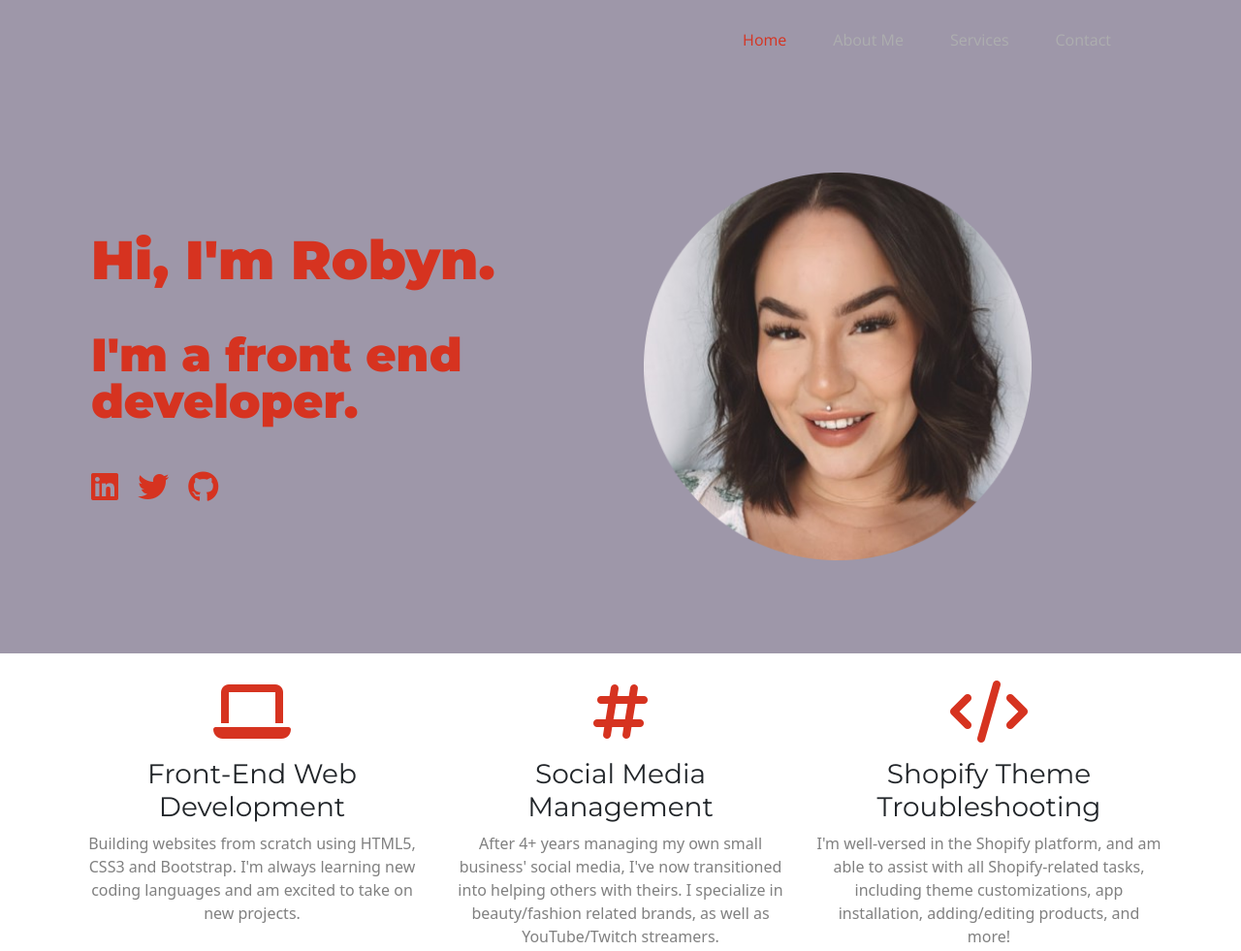
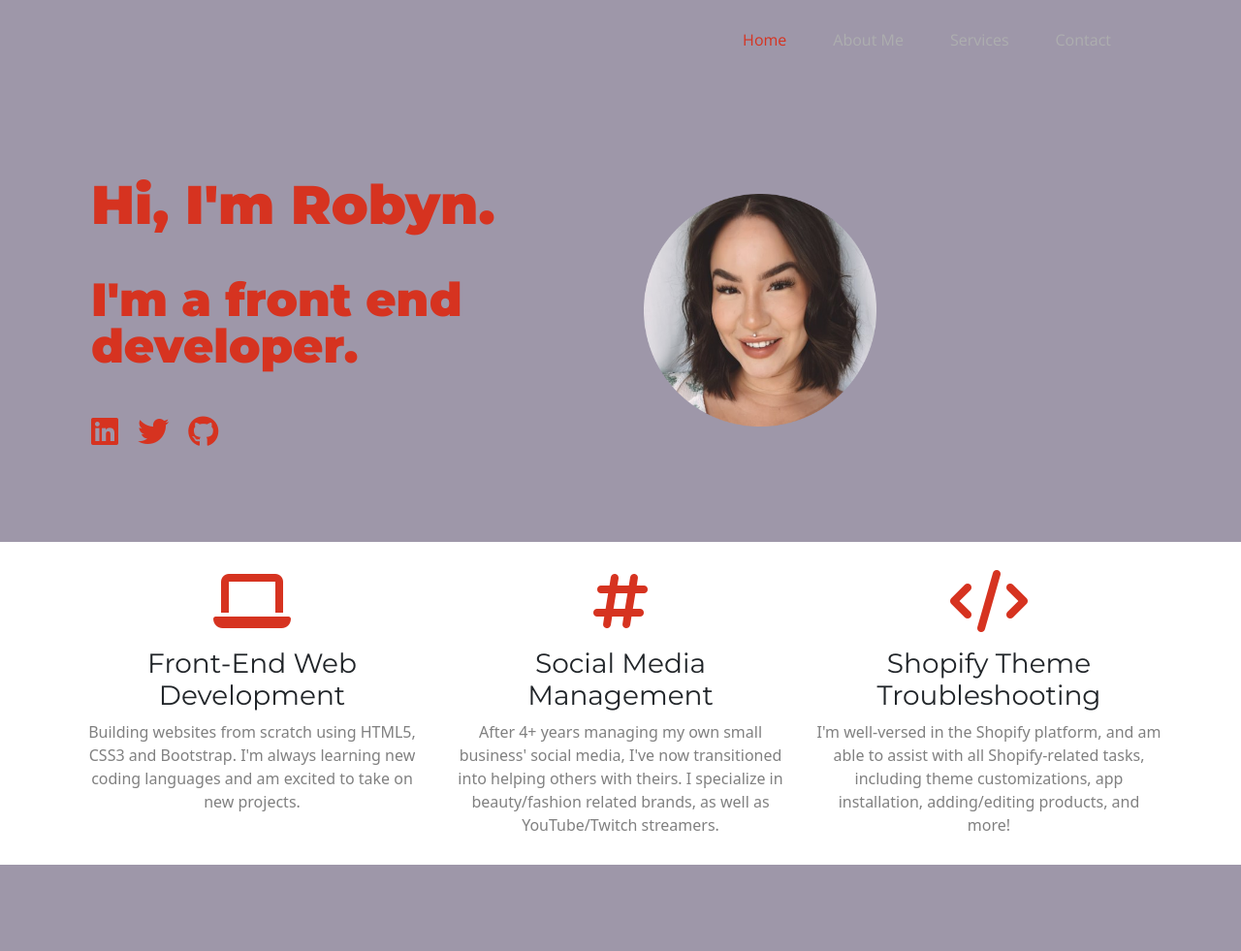
Before and after one commit to robynparadis/website, a plain HTML site: page index.html in a window 1280 px wide. Shown: the top 981 px of the page at 97% size. Drawn offline with nearby package versions, Linux system fonts and the light colour scheme.

Commit message:
Change image sizing, services card layout

```diff
--- a/css/index.css
+++ b/css/index.css
@@ -122,8 +122,8 @@ em {
 }
 
 .robyn-pic {
-  width: 25rem;
-  height: 25rem;
+  width: 15rem;
+  height: 15rem;
 }
 
 /* Contact Page */
```
Also changed, not shown: services.html (+0 -6 lines).
